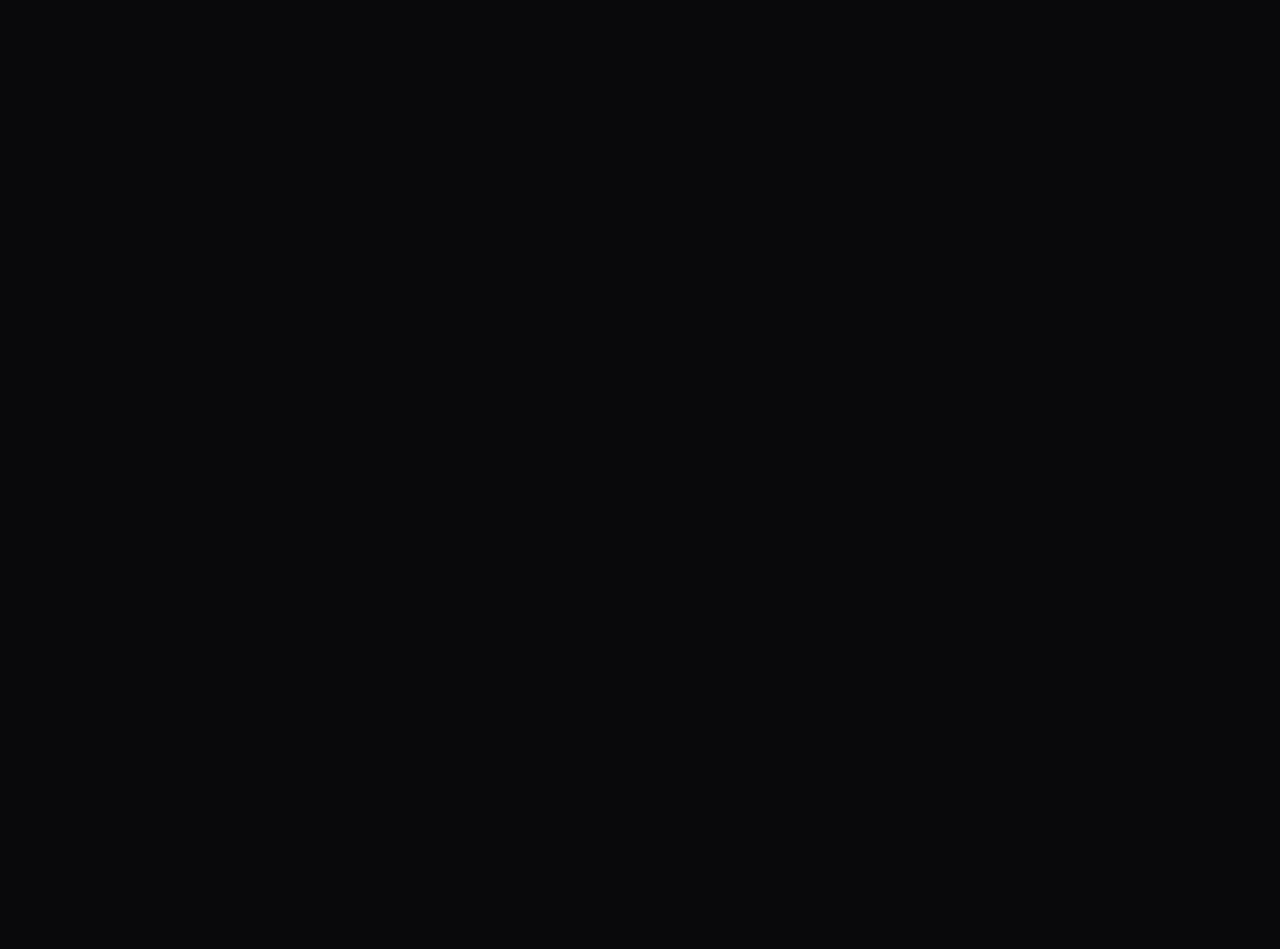
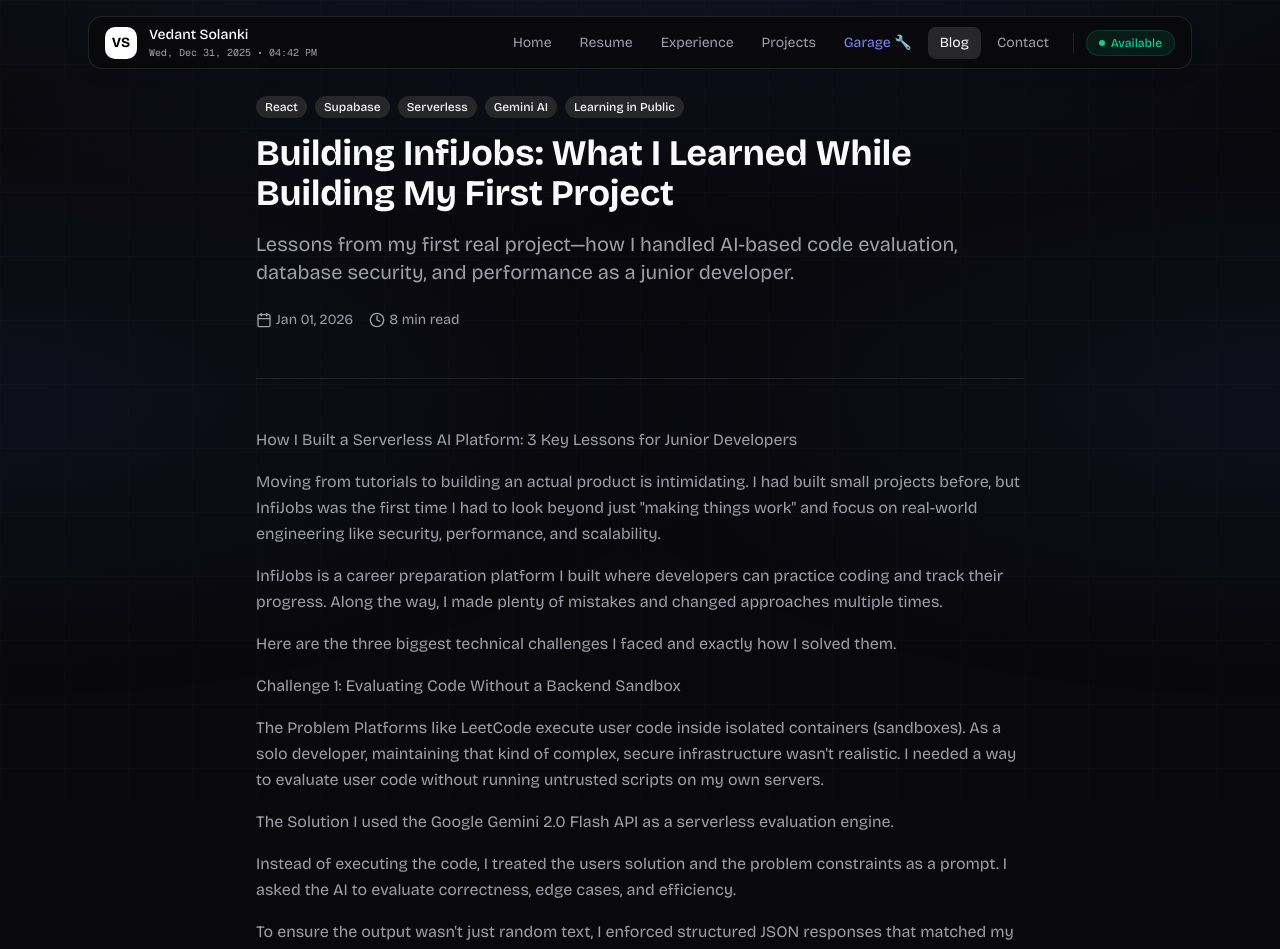
Before and after one commit to solankivedant10/vedant-portfolio, a Next.js app: page /blog/building-infijobs-first-project in a window 1280 px wide. Before the commit this address had no page. Shown: the top 949 px of the page. Before the commit the page ends 800 px from the top, so only its background shows below. Built offline with nearby package versions, Linux system fonts and the light colour scheme.

Commit message:
feat: Add foundational components and pages for the portfolio website, including navigation, hero section, and core content.

```diff
--- a/src/app/about/content.tsx
+++ b/src/app/about/content.tsx
@@ -8,7 +8,7 @@ import { Card, CardContent } from '@/components/ui/card'
 import { Separator } from '@/components/ui/separator'
 
 // CONSTANTS - Easy to update
-const RESUME_LINK = "https://drive.google.com/file/d/1cfM_VO6Cn7w7LGIZXsY2kkOfoE23WXhN/view?usp=sharing"
+const RESUME_LINK = "https://drive.google.com/file/d/1Ble_BYuU4YEdO1yaLCG7Y9Q7UsNu5gIX/view?usp=sharing"
 const GITHUB_LINK = "https://github.com/solankivedant10"
 
 const highlights = [
@@ -200,7 +200,7 @@ export default function AboutContent() {
                             Check out my work
                         </h2>
                         <p className="text-muted-foreground mb-6">
-                            50+ contributions and counting. See what I&apos;m building.
+                            100+ contributions and counting. See what I&apos;m building.
                         </p>
                         <Button asChild className="gap-2">
                             <a
--- a/src/app/about/page.tsx
+++ b/src/app/about/page.tsx
@@ -1,11 +1,11 @@
 import { Metadata } from 'next'
-import AboutContent from './content'
+import ResumeContent from './content'
 
 export const metadata: Metadata = {
-    title: "About | Vedant Solanki",
+    title: "Resume | Vedant Solanki",
     description: "My journey as a Software Developer."
 }
 
 export default function AboutPage() {
-    return <AboutContent />
+    return <ResumeContent />
 }
--- a/src/app/page.tsx
+++ b/src/app/page.tsx
@@ -6,11 +6,10 @@ import Experience from "@/components/Experience";
 import { LetsWorkTogether } from "@/components/ui/lets-work-section";
 
 // Reuse section content components
-import AboutContent from "@/app/about/content";
 import GarageContent from "@/app/garage/content";
 
 export const metadata: Metadata = {
-  title: "Vedant Solanki | Full Stack Developer",
+  title: "Vedant Solanki | Software Developer",
   description: "Software Developer specialized in building high-performance, secure web applications and autonomous agents.",
 };
 
@@ -38,11 +37,6 @@ export default function Home() {
         <GarageContent />
       </section>
 
-      {/* About Section */}
-      <section id="about" className="relative">
-        <AboutContent />
-      </section>
-
       {/* Call to Action */}
       <section id="contact">
         <LetsWorkTogether />
--- a/src/components/GlobalNavBar.tsx
+++ b/src/components/GlobalNavBar.tsx
@@ -5,7 +5,7 @@ import { NavBar } from "@/components/ui/tubelight-navbar"
 
 const navItems = [
     { name: 'Home', url: '/', icon: Home },
-    { name: 'About', url: '/about', icon: User },
+    { name: 'Resume', url: '/about', icon: User },
     { name: 'Experience', url: '/experience', icon: Briefcase }, // Work History
     { name: 'Projects', url: '/projects', icon: FolderGit2 },     // Code/Repos
     { name: 'Garage', url: '/garage', icon: Terminal },           // Experiments/Tinkering
--- a/src/components/Hero.tsx
+++ b/src/components/Hero.tsx
@@ -141,7 +141,7 @@ export default function Hero() {
                         <p className="text-sm text-muted-foreground mt-1">Projects Shipped</p>
                     </div>
                     <div>
-                        <h4 className="text-3xl font-bold text-foreground">50+</h4>
+                        <h4 className="text-3xl font-bold text-foreground">100+</h4>
                         <p className="text-sm text-muted-foreground mt-1">GitHub Contributions</p>
                     </div>
                 </motion.div>
--- a/src/components/Navbar.tsx
+++ b/src/components/Navbar.tsx
@@ -11,7 +11,7 @@ import { Separator } from '@/components/ui/separator'
 
 const navItems = [
     { path: '/', label: 'Home' },
-    { path: '/about', label: 'About' },
+    { path: '/resume', label: 'Resume' },
     { path: '/experience', label: 'Experience' },
     { path: '/projects', label: 'Projects' },
     { path: '/garage', label: '🔧 Garage', highlight: true },
--- a/src/lib/blog-data.ts
+++ b/src/lib/blog-data.ts
@@ -17,7 +17,7 @@ export interface BlogPost {
 export const blogPosts: BlogPost[] = [
     {
         id: 1,
-        title: "Building InfiJobs: What I Learned While Building My First Serverless AI Platform",
+        title: "Building InfiJobs: What I Learned While Building My First Project",
         excerpt:
             "Lessons from my first real project—how I handled AI-based code evaluation, database security, and performance as a junior developer.",
         date: "Jan 01, 2026",
@@ -29,7 +29,7 @@ export const blogPosts: BlogPost[] = [
             "Gemini AI",
             "Learning in Public"
         ],
-        slug: "building-infijobs-first-serverless-ai-project",
+        slug: "building-infijobs-first-project",
         featured: true,
         content: `
 
@@ -82,10 +82,7 @@ Final Thoughts
 
 Building InfiJobs pushed me to think about trade-offs rather than just code syntax. I learned to accept extra SQL complexity for better security and to optimize for simplicity over premature scaling.
 
-I am actively looking for **Software Developer** opportunities where I can apply these skills to real-world products.
-
-Let's connect!
-[LinkedIn](https://www.google.com/search?q=https://www.linkedin.com/in/vedants01)
+I am actively looking for Software Developer opportunities where I can apply these skills to real-world products.
 
 Thanks for reading.
 `
```
